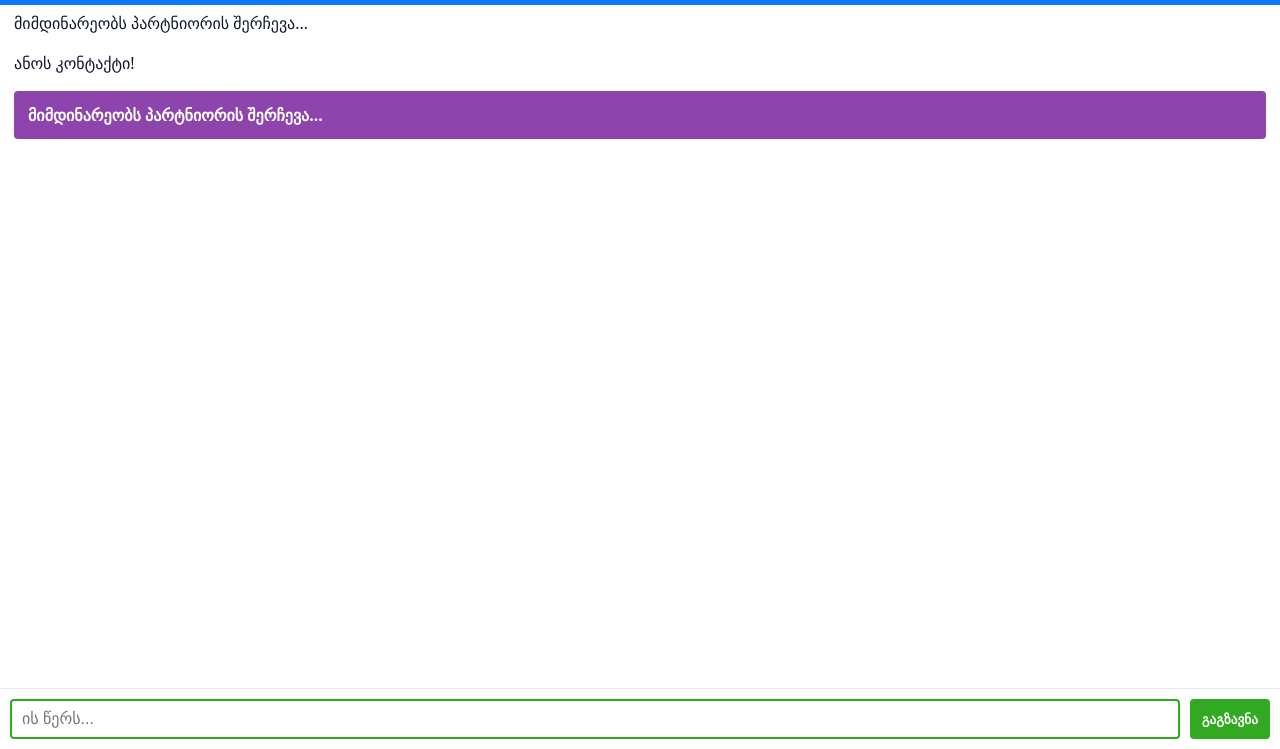
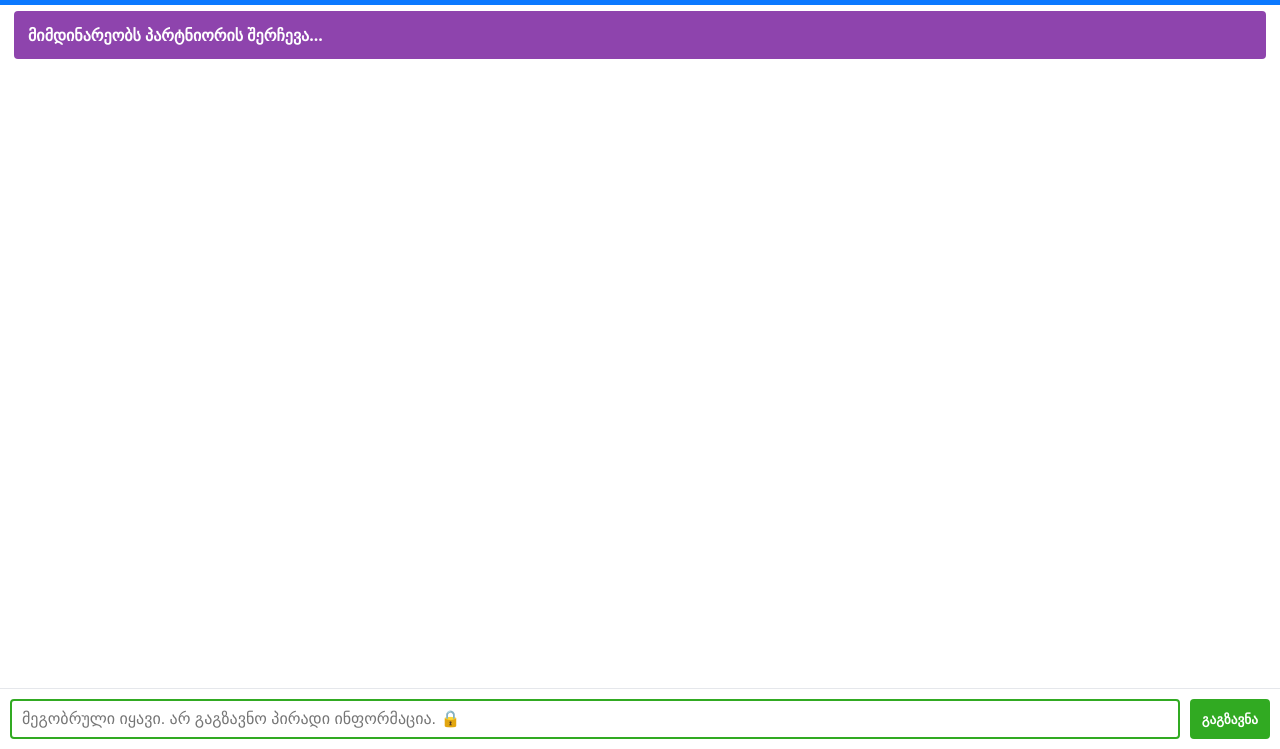
Before and after one commit to xru7hking56/chat, a website: page public/index.html in a window 1280 px wide. Shown: the part 51-800 px from the top of the page. Drawn offline with nearby package versions, Linux system fonts and the light colour scheme; no server answers.

Commit message:
Update index.html

```diff
--- a/public/index.html
+++ b/public/index.html
@@ -2,21 +2,23 @@
 <html lang="ka">
   <head>
     <meta charset="utf-8" />
-    <meta name="viewport" content="width=device-width, initial-scale=1" />
+    <meta name="viewport" content="width=device-width, initial-scale=1, viewport-fit=cover" />
     <title>AnonChat • მარტივი ანონიმური ჩათი</title>
     <link rel="icon" href="/favicon.svg">
     <link rel="stylesheet" href="/styles.css" />
   </head>
   <body>
-    <!-- Simple top bar -->
+    <!-- Top bar (always visible) -->
     <header class="bar">
       <div class="left">
         <div class="brand">
           <span class="dot"></span>
           <strong class="brand-text">AnonChat</strong>
         </div>
+
         <button id="btn-connect" class="btn orange">დაკავშირება</button>
         <button id="btn-next" class="btn violet">მომდევნო</button>
+
         <div class="dropdown">
           <label>ვარ</label>
           <select id="sel-gender">
@@ -25,6 +27,7 @@
             <option value="male">ბიჭი</option>
           </select>
         </div>
+
         <div class="dropdown">
           <label>ვეძებ</label>
           <select id="sel-seeking">
@@ -34,6 +37,7 @@
           </select>
         </div>
       </div>
+
       <div class="right">
         <button id="btn-block" class="btn red">დაბლოკვა</button>
         <span class="badge blue">Online Users <b id="online">0</b></span>
@@ -44,18 +48,18 @@
 
     <!-- Chat area -->
     <main class="canvas">
-      <div id="messages" class="messages">
-        <div class="msg system violet-bg">მიმდინარეობს პარტნიორის შერჩევა...</div>
-        <div class="msg system green-bg">ანოს კონტაქტი!</div>
-      </div>
-
+      <div id="messages" class="messages" aria-live="polite" aria-atomic="false"></div>
       <div id="typing" class="typing" hidden>ის წერს...</div>
 
       <form id="send-form" class="bottom" autocomplete="off">
-        <input id="message" type="text" placeholder="ის წერს..." maxlength="2000" />
+        <input id="message" type="text" inputmode="text"
+               placeholder="მეგობრული იყავი. არ გაგზავნო პირადი ინფორმაცია. 🔒" maxlength="2000" />
         <button type="submit" class="btn green send">გაგზავნა</button>
       </form>
     </main>
+
+    <!-- Optional floating 'Next' for phones -->
+    <button id="fab-next" class="fab-next" aria-label="მომდევნო">⟲</button>
 
     <script src="/socket.io/socket.io.js"></script>
     <script src="/client.js"></script>
```
